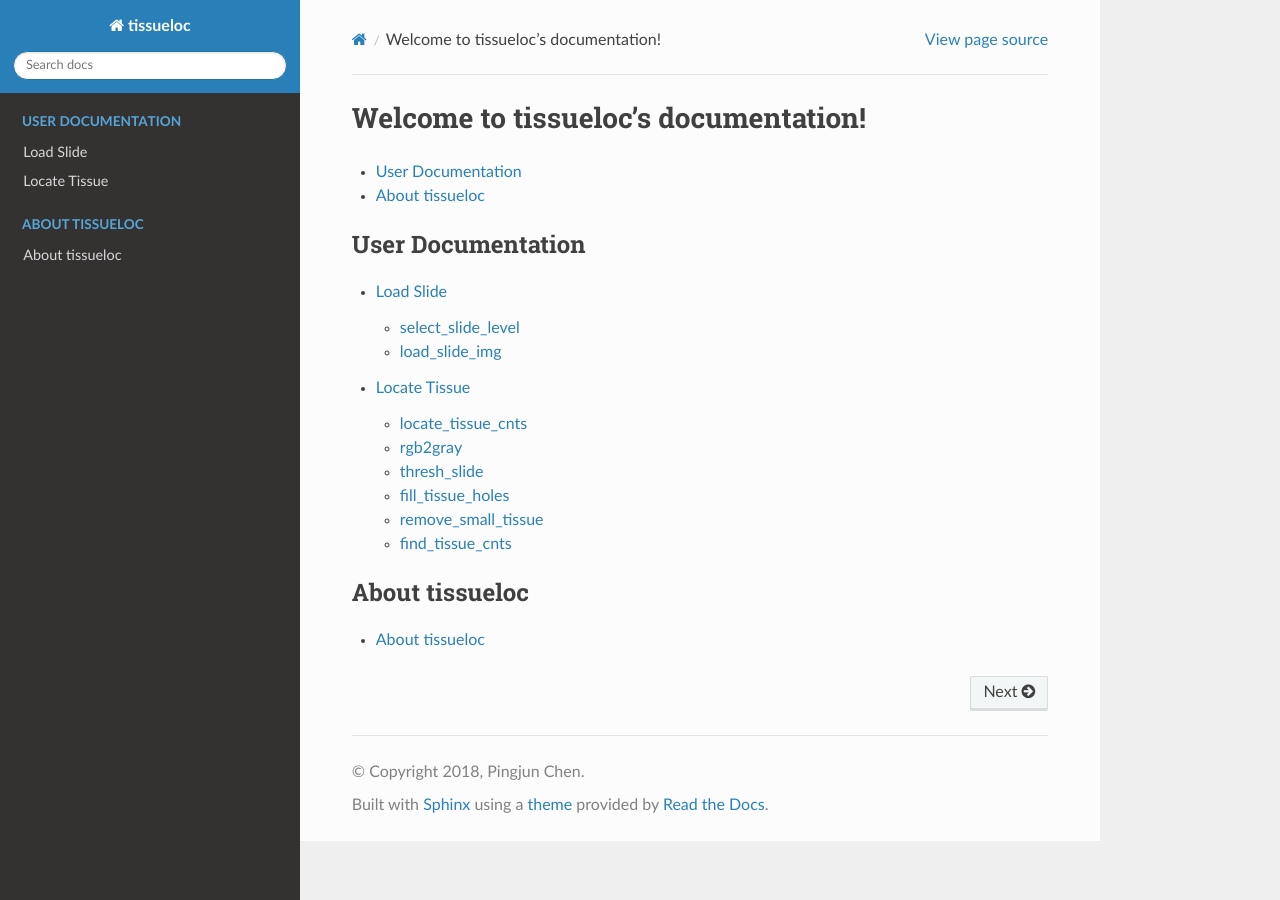
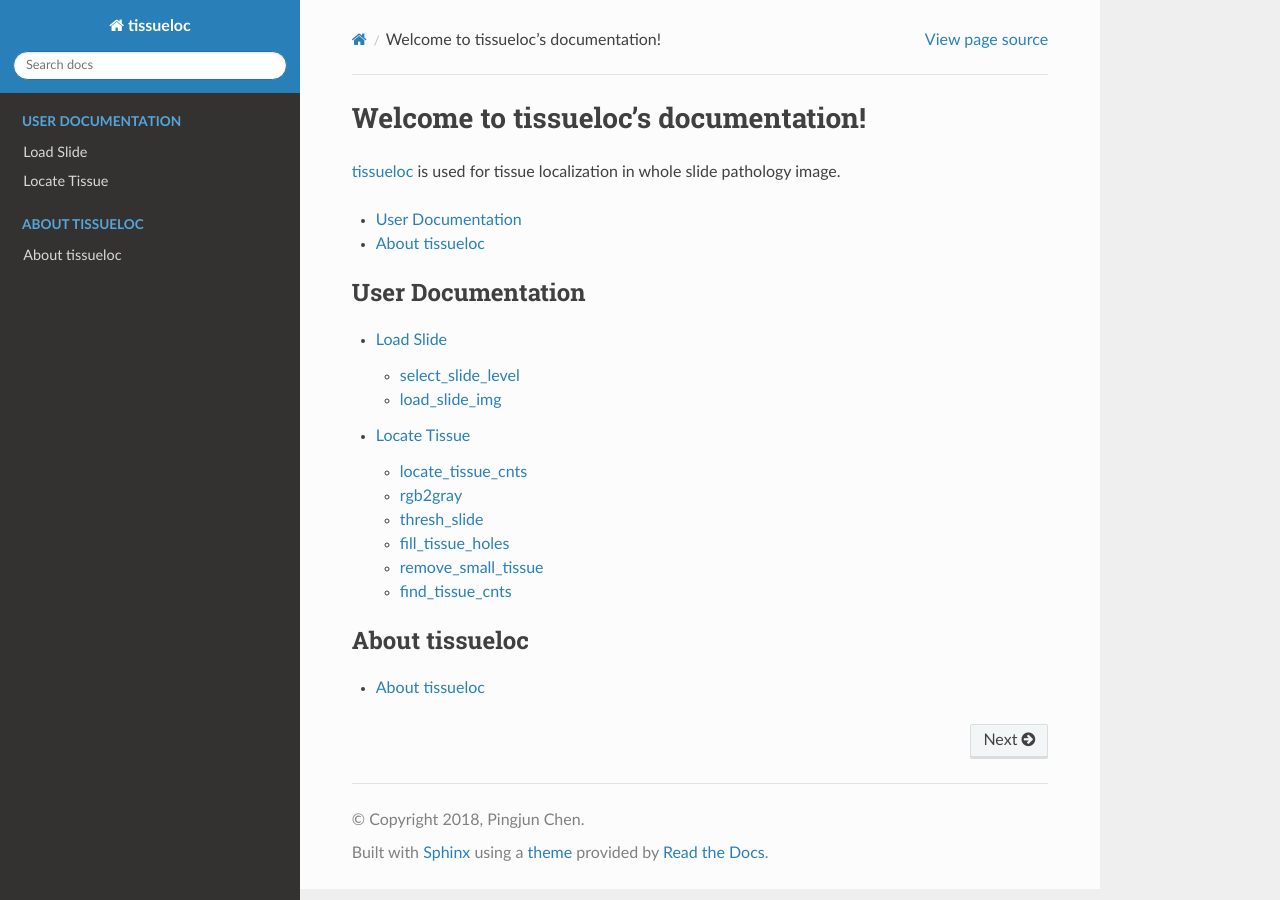
Before and after one commit to PingjunChen/tissueloc, a Sphinx documentation site: the page built from docs/index.rst, in a window 1280 px wide. Built offline with Sphinx 7.4.7 and the Read the Docs theme 2.0.0, drawn with Linux system fonts in a browser that asks for light colours.

Commit message:
update index, add description

```diff
--- a/docs/index.rst
+++ b/docs/index.rst
@@ -5,6 +5,8 @@
 
 Welcome to tissueloc's documentation!
 =====================================
+
+`tissueloc`_ is used for tissue localization in whole slide pathology image.
 
 .. _tissueloc: https://github.com/PingjunChen/TissueLocalizer
 
```
